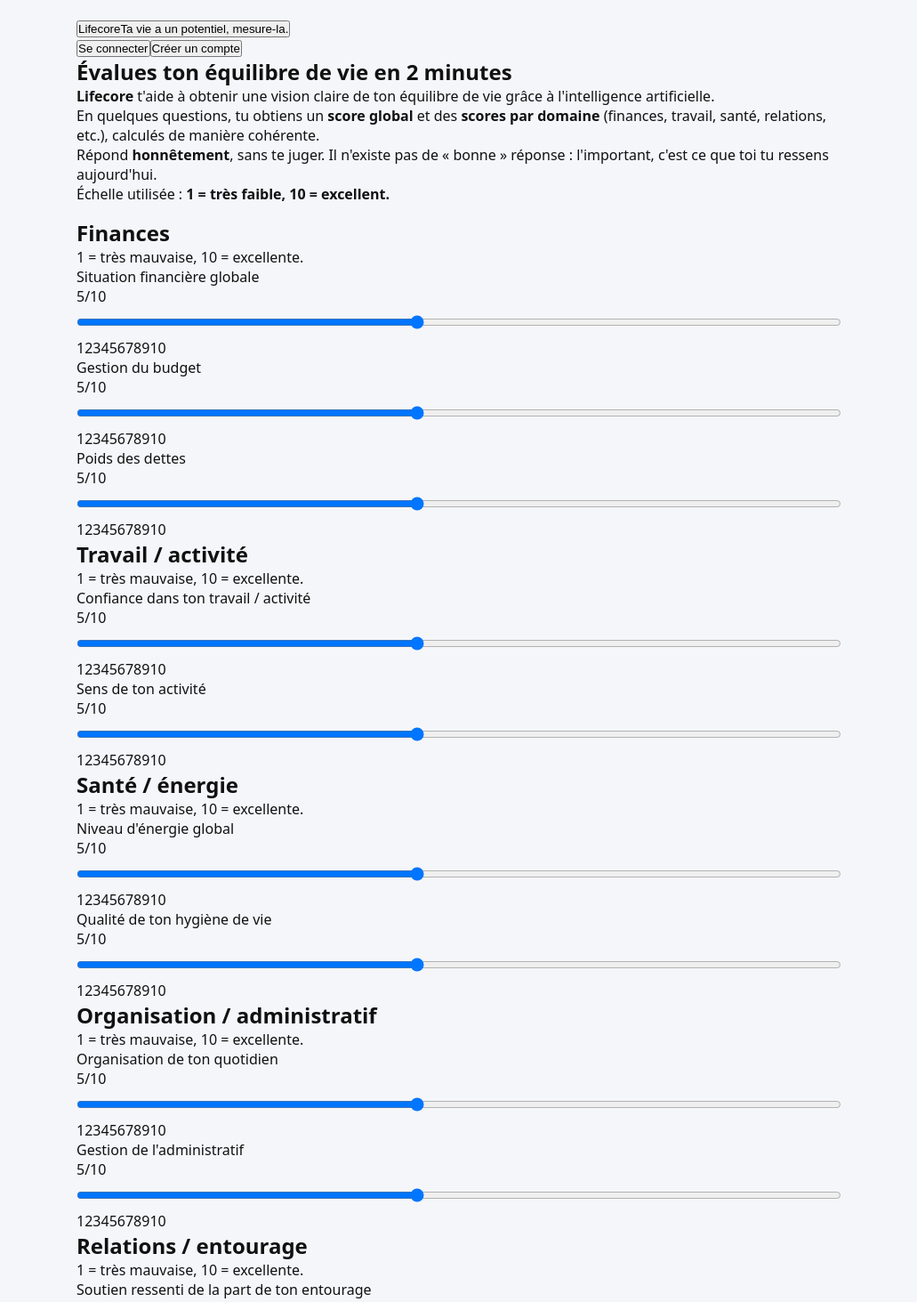
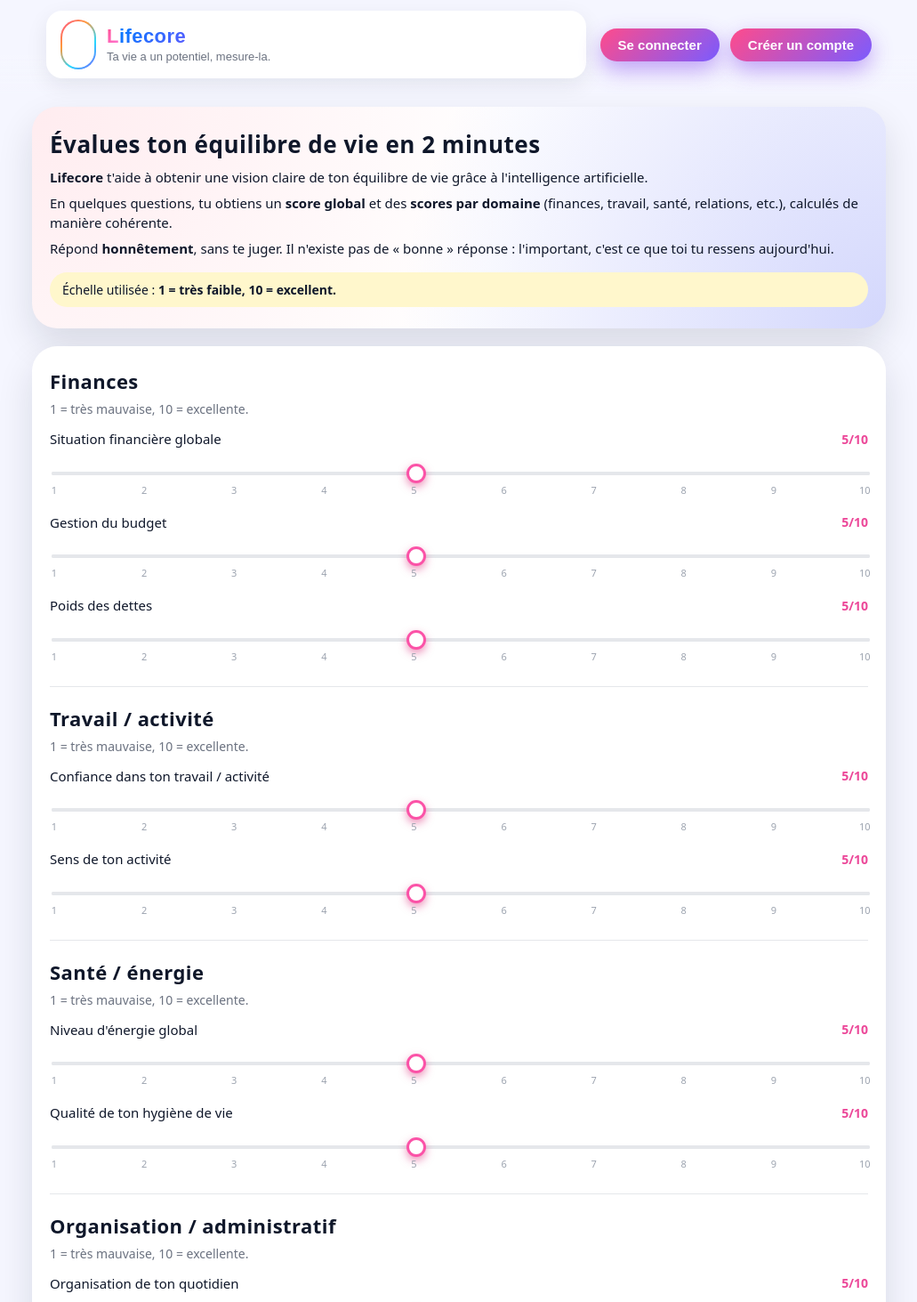
Before and after one commit to Brax971/Lifescore, a Next.js app: page / in a window 1280 px wide. Shown: the top 1463 px of the page at 89% size, without its empty margins (124-1155 px from the left). Built offline with nearby package versions, Linux system fonts and the light colour scheme.

Commit message:
Update globals.css

```diff
--- a/app/globals.css
+++ b/app/globals.css
@@ -1,180 +1,564 @@
-/* Reset & base */
-* {
-  margin: 0;
-  padding: 0;
+/* RESET SIMPLE */
+*,
+*::before,
+*::after {
   box-sizing: border-box;
 }
 
+html,
 body {
-  font-family: system-ui, -apple-system, BlinkMacSystemFont, "Segoe UI", Roboto,
-    Oxygen, Ubuntu, Cantarell, "Open Sans", "Helvetica Neue", sans-serif;
-  background: #f5f6fa;
-  color: #111;
-  -webkit-font-smoothing: antialiased;
+  margin: 0;
+  padding: 0;
 }
 
-/* Page container */
-.ls-page {
-  max-width: 900px;
-  margin: 0 auto;
-  padding: 20px;
+body {
+  font-family: system-ui, -apple-system, BlinkMacSystemFont, "SF Pro Text",
+    "Helvetica Neue", Arial, sans-serif;
+  background: #f5f6ff;
+  color: #0f172a;
 }
 
-/* ------------------------------------------------------ */
-/* HEADER + LOGO FIX (SEULE CHOSE CHANGÉE)                */
-/* ------------------------------------------------------ */
-
-.ls-header {
-  display: flex;
-  justify-content: space-between;
-  align-items: center;
-  background: #ffffff;
-  padding: 14px 20px;
-  border-radius: 25px;
-  margin-bottom: 25px;
-  box-shadow: 0 4px 25px rgba(0, 0, 0, 0.05);
+.ls-page {
+  min-height: 100vh;
 }
 
-/* Bloc logo */
-.ls-logo-container {
+/* APP CONTAINER */
+
+.lk-app {
+  min-height: 100vh;
+  display: flex;
+  flex-direction: column;
+}
+
+.lk-main {
+  flex: 1;
+  padding: 16px;
+}
+
+.lk-section {
+  max-width: 960px;
+  margin: 0 auto 32px;
+}
+
+/* HEADER */
+
+.lk-header {
+  position: sticky;
+  top: 0;
+  z-index: 20;
+  background: linear-gradient(180deg, #f5f6ff 0%, #f5f6ff 60%, #f5f6ff00 100%);
+  backdrop-filter: blur(18px);
+}
+
+.lk-header-inner {
+  max-width: 960px;
+  margin: 0 auto;
+  padding: 12px 16px 16px;
   display: flex;
   align-items: center;
-  gap: 14px;
+  gap: 16px;
 }
 
-/* FIX : empêche toute déformation du logo */
-.ls-logo {
-  width: 48px;        /* Taille fixe */
-  height: 48px;       /* Hauteur fixe */
-  flex-shrink: 0;     /* Évite que le logo se comprime */
-  object-fit: contain; /* Empêche toute déformation */
+/* Brand */
+
+.lk-brand {
+  border: none;
+  outline: none;
+  background: #ffffff;
+  border-radius: 18px;
+  padding: 10px 16px;
+  display: flex;
+  align-items: center;
+  gap: 12px;
+  box-shadow: 0 8px 24px rgba(15, 23, 42, 0.08);
+  cursor: pointer;
+  text-align: left;
+  flex: 1;
 }
 
-/* Texte Lifecore */
-.ls-logo-text {
-  font-size: 32px;
-  font-weight: 900;
-  background: linear-gradient(90deg, #ff3cac, #784ba0, #2b86c5);
-  -webkit-background-clip: text;
-  color: transparent;
-  letter-spacing: -1px;
+.lk-brand-mark {
+  width: 40px;
+  height: 56px;
+  border-radius: 999px;
+  padding: 2px;
+  background: linear-gradient(135deg, #ff4b8b, #ff9a3c, #28d8ff, #7b5cff);
+  display: flex;
+  align-items: center;
+  justify-content: center;
 }
 
-/* Slogan */
-.ls-logo-slogan {
-  margin-top: -6px;
-  font-size: 14px;
-  color: #7d7d7d;
+.lk-brand-mark-inner {
+  width: 100%;
+  height: 100%;
+  border-radius: inherit;
+  background: #ffffff;
 }
 
-/* ------------------------------------------------------ */
-/* BOUTONS (inchangés, ne surtout pas modifier)           */
-/* ------------------------------------------------------ */
+.lk-brand-text {
+  display: flex;
+  flex-direction: column;
+  line-height: 1.1;
+}
 
-.ls-buttons {
+.lk-brand-name {
+  font-weight: 800;
+  font-size: 22px;
+  letter-spacing: 0.02em;
+}
+
+.lk-brand-name-l {
+  background: linear-gradient(135deg, #ff4b8b, #ff7ad9);
+  -webkit-background-clip: text;
+  background-clip: text;
+  color: transparent;
+}
+
+.lk-brand-name-rest {
+  background: linear-gradient(135deg, #007bff, #5a5cff);
+  -webkit-background-clip: text;
+  background-clip: text;
+  color: transparent;
+}
+
+.lk-brand-tagline {
+  margin-top: 4px;
+  font-size: 13px;
+  color: #6b7280;
+}
+
+/* Header buttons */
+
+.lk-header-actions {
   display: flex;
   gap: 12px;
 }
 
-/* Bouton blanc */
-.btn-outline {
-  padding: 14px 28px;
-  border-radius: 40px;
-  border: 2px solid #d0d0d0;
-  font-size: 17px;
-  font-weight: 600;
-  background: white;
+.lk-header-btn {
+  border: none;
   cursor: pointer;
-  transition: 0.2s;
+  border-radius: 999px;
+  padding: 10px 20px;
+  font-weight: 700;
+  font-size: 15px;
+  white-space: nowrap;
+  transition: transform 0.15s ease, box-shadow 0.15s ease, filter 0.15s ease;
+  color: #ffffff;
 }
 
-.btn-outline:hover {
-  background: #f0f0f0;
+.lk-header-btn-primary {
+  background-image: linear-gradient(135deg, #ff4b8b, #7b5cff);
+  box-shadow: 0 10px 24px rgba(124, 58, 237, 0.45);
 }
 
-/* Bouton gradient */
-.btn-gradient {
-  padding: 14px 28px;
-  border-radius: 40px;
-  font-size: 17px;
-  font-weight: 700;
-  color: white;
-  cursor: pointer;
-  background: linear-gradient(90deg, #ff3cac, #784ba0, #2b86c5);
-  box-shadow: 0 8px 20px rgba(120, 75, 160, 0.35);
-  transition: 0.2s;
-  border: none;
+.lk-header-btn-primary:hover {
+  transform: translateY(-1px);
+  filter: brightness(1.03);
+  box-shadow: 0 14px 28px rgba(124, 58, 237, 0.55);
 }
 
-.btn-gradient:hover {
-  transform: translateY(-2px);
-  box-shadow: 0 10px 22px rgba(120, 75, 160, 0.45);
+/* CARDS */
+
+.lk-card {
+  background: #ffffff;
+  border-radius: 28px;
+  padding: 24px 20px;
+  box-shadow: 0 18px 40px rgba(15, 23, 42, 0.12);
 }
 
-/* ------------------------------------------------------ */
-/* SECTIONS + FORM                                        */
-/* ------------------------------------------------------ */
-
-.ls-section {
-  background: white;
-  padding: 25px;
-  border-radius: 25px;
-  margin-bottom: 30px;
-  box-shadow: 0 6px 30px rgba(0, 0, 0, 0.06);
+.lk-card-main {
+  margin-bottom: 20px;
 }
 
-.ls-section h2 {
-  margin-bottom: 12px;
-  font-size: 28px;
+.lk-card-intro {
+  background: radial-gradient(
+      circle at top left,
+      rgba(255, 192, 203, 0.3),
+      transparent 55%
+    ),
+    radial-gradient(
+      circle at bottom right,
+      rgba(129, 140, 248, 0.35),
+      transparent 55%
+    ),
+    #ffffff;
 }
 
-/* Sliders */
-input[type="range"] {
-  width: 100%;
-  margin: 10px 0;
+/* TITRES & TEXTES */
+
+h1,
+h2,
+h3 {
+  margin: 0 0 8px;
+  font-weight: 800;
+  letter-spacing: 0.02em;
 }
 
-/* Centrage des chiffres */
-.ls-scale {
+h1 {
+  font-size: 26px;
+}
+
+h2 {
+  font-size: 22px;
+}
+
+h3 {
+  font-size: 18px;
+}
+
+p {
+  margin: 6px 0;
+  line-height: 1.5;
+  font-size: 15px;
+}
+
+.lk-scale-info {
+  margin-top: 16px;
+  padding: 10px 14px;
+  border-radius: 999px;
+  background: #fff7cc;
+  font-size: 14px;
+}
+
+/* DOMAINES */
+
+.lk-domain-block + .lk-domain-block {
+  margin-top: 24px;
+  border-top: 1px solid #e5e7eb;
+  padding-top: 20px;
+}
+
+.lk-domain-header h2 {
+  margin-bottom: 4px;
+}
+
+.lk-domain-description {
+  font-size: 14px;
+  color: #6b7280;
+}
+
+/* QUESTIONS & SLIDERS */
+
+.lk-domain-questions {
+  margin-top: 12px;
+}
+
+.lk-question-row + .lk-question-row {
+  margin-top: 16px;
+}
+
+.lk-question-label-row {
   display: flex;
   justify-content: space-between;
-  font-size: 13px;
-  margin-bottom: 10px;
+  align-items: center;
+  gap: 8px;
+  margin-bottom: 4px;
 }
 
-/* Footer */
-.ls-footer {
-  text-align: center;
-  color: #666;
-  margin-top: 50px;
-  padding-bottom: 60px;
+.lk-question-label {
+  margin: 0;
+  font-size: 15px;
 }
 
-/* ------------------------------------------------------ */
-/* RESPONSIVE MOBILE                                      */
-/* ------------------------------------------------------ */
+.lk-question-value {
+  font-weight: 600;
+  color: #ec4899;
+  font-size: 14px;
+}
 
-@media (max-width: 640px) {
-  .ls-header {
+/* Slider */
+
+.lk-slider-wrapper {
+  padding: 8px 0 2px;
+}
+
+.lk-slider {
+  width: 100%;
+  -webkit-appearance: none;
+  appearance: none;
+  height: 4px;
+  border-radius: 999px;
+  background: #e5e7eb;
+  outline: none;
+}
+
+/* Track */
+.lk-slider::-webkit-slider-runnable-track {
+  height: 4px;
+  border-radius: 999px;
+  background: #e5e7eb;
+}
+.lk-slider::-moz-range-track {
+  height: 4px;
+  border-radius: 999px;
+  background: #e5e7eb;
+}
+
+/* Thumb */
+.lk-slider::-webkit-slider-thumb {
+  -webkit-appearance: none;
+  appearance: none;
+  width: 22px;
+  height: 22px;
+  border-radius: 50%;
+  background: #ffffff;
+  border: 3px solid #fb52a7;
+  box-shadow: 0 4px 10px rgba(219, 39, 119, 0.5);
+  margin-top: -9px;
+}
+.lk-slider::-moz-range-thumb {
+  width: 22px;
+  height: 22px;
+  border-radius: 50%;
+  background: #ffffff;
+  border: 3px solid #fb52a7;
+  box-shadow: 0 4px 10px rgba(219, 39, 119, 0.5);
+}
+
+/* Graduation 1 à 10 */
+
+.lk-slider-ticks {
+  display: flex;
+  justify-content: space-between;
+  margin-top: 4px;
+  font-size: 11px;
+  color: #9ca3af;
+}
+
+.lk-slider-ticks span {
+  width: 10px;
+  text-align: center;
+}
+
+/* BOUTONS FORMULAIRE */
+
+.lk-actions-row {
+  display: flex;
+  justify-content: flex-end;
+  gap: 12px;
+  margin-top: 20px;
+  flex-wrap: wrap;
+}
+
+.lk-button {
+  border-radius: 999px;
+  padding: 11px 20px;
+  border: none;
+  font-weight: 700;
+  font-size: 15px;
+  cursor: pointer;
+  transition: transform 0.15s ease, box-shadow 0.15s ease, filter 0.15s ease;
+}
+
+.lk-button-secondary {
+  background: #ffffff;
+  color: #0f172a;
+  border: 1px solid #e5e7eb;
+}
+
+.lk-button-secondary:hover {
+  transform: translateY(-1px);
+  box-shadow: 0 10px 22px rgba(15, 23, 42, 0.12);
+}
+
+.lk-button-primary {
+  background-image: linear-gradient(135deg, #ff4b8b, #7b5cff);
+  color: #ffffff;
+  box-shadow: 0 12px 26px rgba(124, 58, 237, 0.6);
+}
+
+.lk-button-primary:hover {
+  transform: translateY(-1px);
+  filter: brightness(1.03);
+  box-shadow: 0 16px 30px rgba(124, 58, 237, 0.7);
+}
+
+/* RÉSULTATS */
+
+.lk-results-header {
+  display: flex;
+  gap: 20px;
+  align-items: center;
+  flex-wrap: wrap;
+}
+
+.lk-circle-score {
+  width: 120px;
+  height: 120px;
+  border-radius: 50%;
+  background: radial-gradient(circle at top, #f97316, #ec4899);
+  display: flex;
+  align-items: center;
+  justify-content: center;
+  box-shadow: 0 14px 32px rgba(219, 39, 119, 0.5);
+}
+
+.lk-circle-score-inner {
+  width: 86px;
+  height: 86px;
+  border-radius: 50%;
+  background: #ffffff;
+  display: flex;
+  flex-direction: column;
+  align-items: center;
+  justify-content: center;
+}
+
+.lk-circle-score-value {
+  font-size: 30px;
+  font-weight: 800;
+}
+
+.lk-circle-score-label {
+  font-size: 13px;
+  color: #6b7280;
+}
+
+.lk-results-title p {
+  font-size: 15px;
+}
+
+.lk-results-block {
+  margin-top: 20px;
+}
+
+.lk-domain-scores {
+  margin-top: 12px;
+  display: flex;
+  flex-direction: column;
+  gap: 10px;
+}
+
+.lk-domain-score-row {}
+
+.lk-domain-score-header {
+  display: flex;
+  justify-content: space-between;
+  font-size: 14px;
+  margin-bottom: 4px;
+}
+
+.lk-domain-score-label {
+  font-weight: 600;
+}
+
+.lk-domain-score-value {
+  font-weight: 700;
+  color: #ec4899;
+}
+
+.lk-domain-score-bar {
+  height: 6px;
+  border-radius: 999px;
+  background: #e5e7eb;
+  overflow: hidden;
+}
+
+.lk-domain-score-bar-fill {
+  height: 100%;
+  border-radius: inherit;
+  background-image: linear-gradient(135deg, #f97316, #ec4899, #4f46e5);
+}
+
+/* LISTES */
+
+.lk-list {
+  margin: 8px 0 0;
+  padding-left: 20px;
+  font-size: 14px;
+  color: #374151;
+}
+
+/* FOOTER */
+
+.lk-footer {
+  padding: 12px 16px 24px;
+  color: #6b7280;
+  font-size: 13px;
+}
+
+.lk-footer-inner {
+  max-width: 960px;
+  margin: 0 auto;
+}
+
+/* RESPONSIVE MOBILE */
+
+@media (max-width: 768px) {
+  .lk-header-inner {
     flex-direction: column;
-    text-align: center;
-    gap: 18px;
+    align-items: stretch;
+    gap: 10px;
   }
 
-  .ls-logo {
-    width: 55px;   /* un peu plus grand pour lisibilité mobile */
-    height: 55px;
+  .lk-brand {
+    width: 100%;
   }
 
-  .ls-buttons {
+  .lk-brand-mark {
+    width: 34px;
+    height: 46px;
+  }
+
+  .lk-brand-name {
+    font-size: 20px;
+  }
+
+  .lk-brand-tagline {
+    font-size: 12px;
+  }
+
+  .lk-header-actions {
     width: 100%;
     justify-content: center;
-    flex-wrap: wrap;
   }
 
-  .btn-gradient,
-  .btn-outline {
-    width: 100%;
-    max-width: 320px;
+  .lk-header-btn {
+    font-size: 14px;
+    padding: 10px 14px;
+    flex: 1 1 0;
+    text-align: center;
+  }
+
+  .lk-section {
+    margin-bottom: 24px;
+  }
+
+  .lk-card {
+    border-radius: 24px;
+    padding: 20px 16px;
+  }
+
+  h1 {
+    font-size: 22px;
+  }
+
+  h2 {
+    font-size: 20px;
+  }
+
+  p {
+    font-size: 14px;
+  }
+
+  .lk-question-label {
+    font-size: 14px;
+  }
+
+  .lk-question-label-row {
+    align-items: flex-end;
+  }
+
+  .lk-actions-row {
+    justify-content: center;
+  }
+
+  .lk-circle-score {
+    margin: 0 auto;
+  }
+
+  .lk-results-header {
+    flex-direction: column;
+    align-items: center;
+    text-align: center;
   }
 }
```
